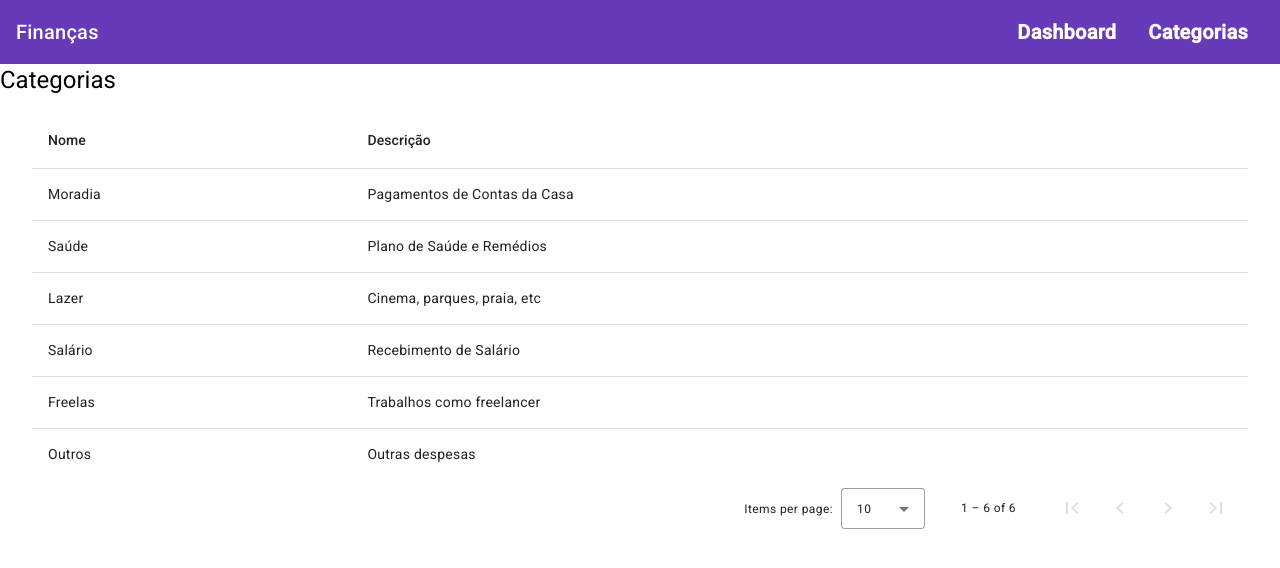
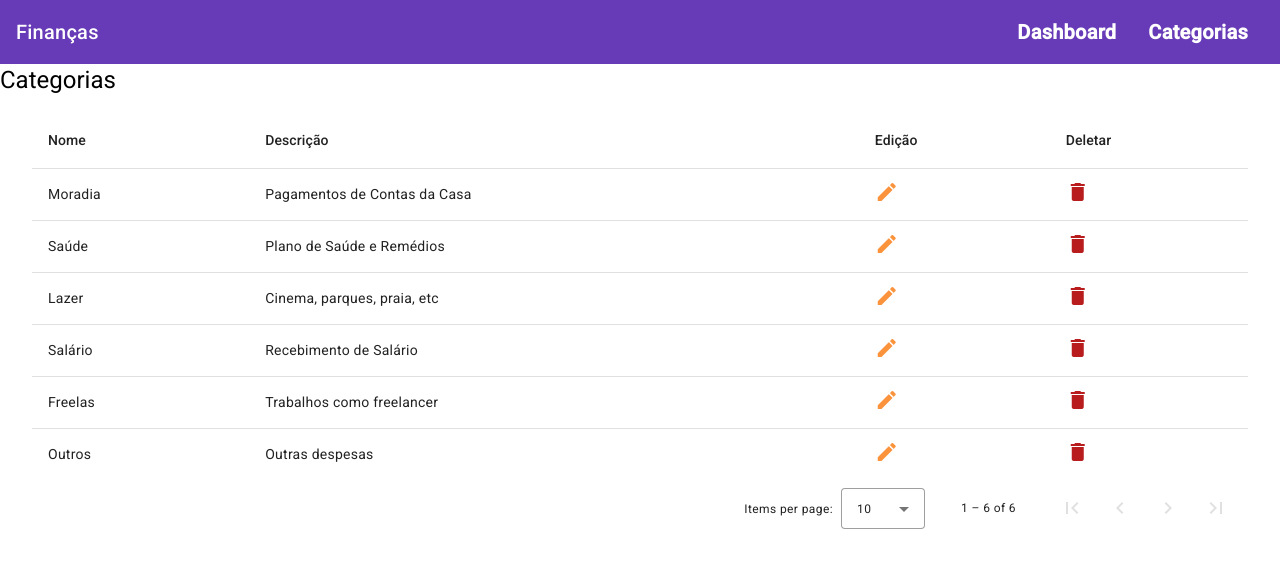
Before and after one commit to skroski/financas, an Angular app: page /categorias in a window 1280 px wide. Shown: the top 568 px of the page. Built offline with nearby package versions, Linux system fonts and the light colour scheme; data requests are answered from the project's data file.

Commit message:
feat: ajustes de rota

```diff
--- a/src/app/app.routes.ts
+++ b/src/app/app.routes.ts
@@ -8,5 +8,12 @@ export const APP_ROUTES: Routes = [
     loadComponent: () =>
       import('./features/categorias/categorias.component')
         .then(c => c.CategoriasComponent)
+
   },
+  {
+    path: 'editar/:id',
+    loadComponent: () =>
+      import('./features/categorias/formulario/formulario.component')
+        .then(c => c.FormularioComponent)
+  }
 ];
--- a/src/app/features/categorias/list/list.component.ts
+++ b/src/app/features/categorias/list/list.component.ts
@@ -3,12 +3,14 @@ import { MatPaginator, MatPaginatorModule } from '@angular/material/paginator';
 import { MatTableDataSource, MatTableModule } from '@angular/material/table';
 import { CategoriasService } from '../categorias.service';
 import { Categoria } from '../categoria.model';
+import { MatIconModule } from '@angular/material/icon';
+import { Router } from '@angular/router';
 
 
 @Component({
   selector: 'app-list',
   standalone: true,
-  imports: [MatPaginator, MatPaginatorModule, MatTableModule],
+  imports: [MatPaginator, MatPaginatorModule, MatTableModule, MatIconModule],
   template: `
    <div class="mx-8">
   <table mat-table [dataSource]="dataSource">
@@ -19,10 +21,22 @@ import { Categoria } from '../categoria.model';
       <td mat-cell *matCellDef="let element"> {{element.nome}} </td>
     </ng-container>
 
-    <!-- DescriçãoColumn -->
+    <!-- Descrição Column -->
     <ng-container matColumnDef="descricao">
       <th mat-header-cell *matHeaderCellDef> Descrição </th>
-      <td mat-cell *matCellDef="let element"> {{element.descricao}} </td>
+      <td mat-cell *matCellDef="let element"> {{ element.descricao }} </td>
+    </ng-container>
+
+     <!-- Editar Column -->
+     <ng-container matColumnDef="editar">
+      <th mat-header-cell *matHeaderCellDef> Edição </th>
+      <td mat-cell *matCellDef="let element"> <mat-icon (click)="chamarEdicao(element)" class="text-orange-400 cursor-pointer">edit</mat-icon> </td>
+    </ng-container>
+
+     <!-- Deletar Column -->
+     <ng-container matColumnDef="deletar">
+      <th mat-header-cell *matHeaderCellDef> Deletar </th>
+      <td mat-cell *matCellDef="let element"> <mat-icon class="text-red-700 cursor-pointer">delete</mat-icon> </td>
     </ng-container>
 
 
@@ -41,12 +55,13 @@ import { Categoria } from '../categoria.model';
 })
 export class ListComponent implements AfterViewInit, OnInit {
 
-  displayedColumns: string[] = ['nome', 'descricao'];
+  displayedColumns: string[] = ['nome', 'descricao', 'editar', 'deletar'];
   dataSource = new MatTableDataSource<Categoria>();
   categorias: Categoria[] = [];
   @ViewChild(MatPaginator) paginator!: MatPaginator;
 
   private categoriasService = inject(CategoriasService);
+  private router = inject(Router);
 
   ngOnInit(): void {
     this.categoriasService.getCategorias()
@@ -58,4 +73,7 @@ export class ListComponent implements AfterViewInit, OnInit {
   ngAfterViewInit() {
     this.dataSource.paginator = this.paginator;
   }
+  chamarEdicao(categoria: Categoria): void {
+    this.router.navigate(['categorias', 'editar', categoria.id]);
+  }
 }
```
